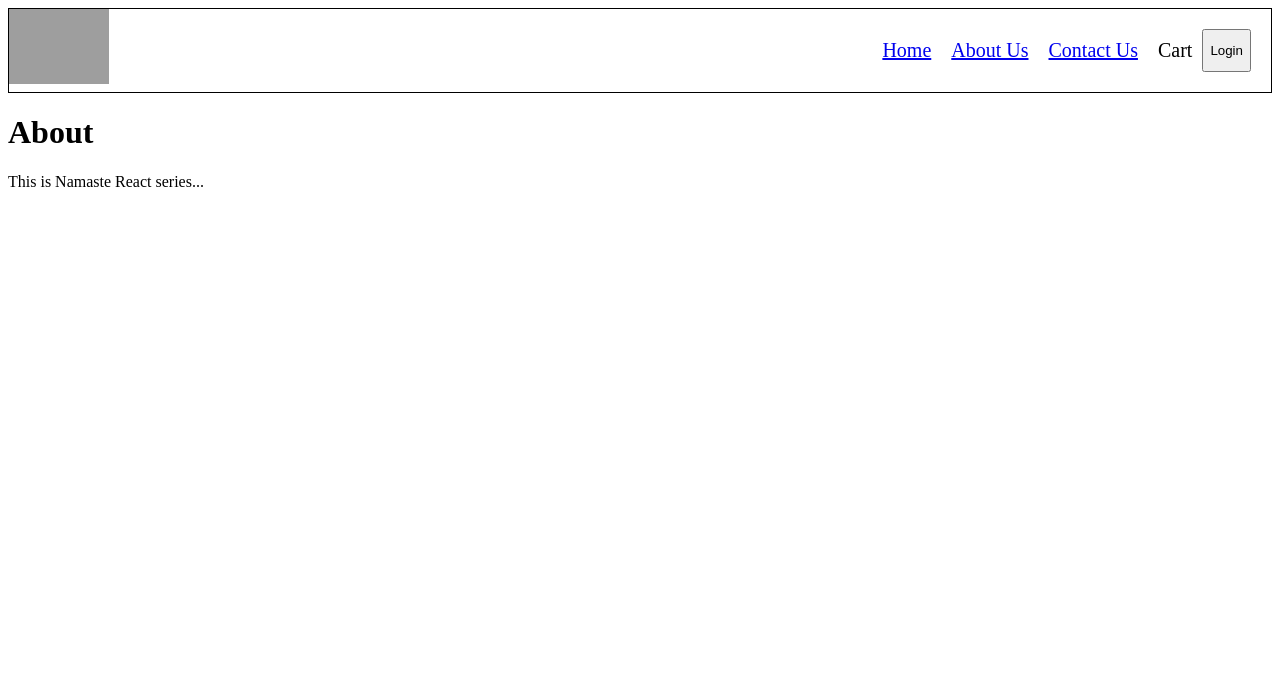
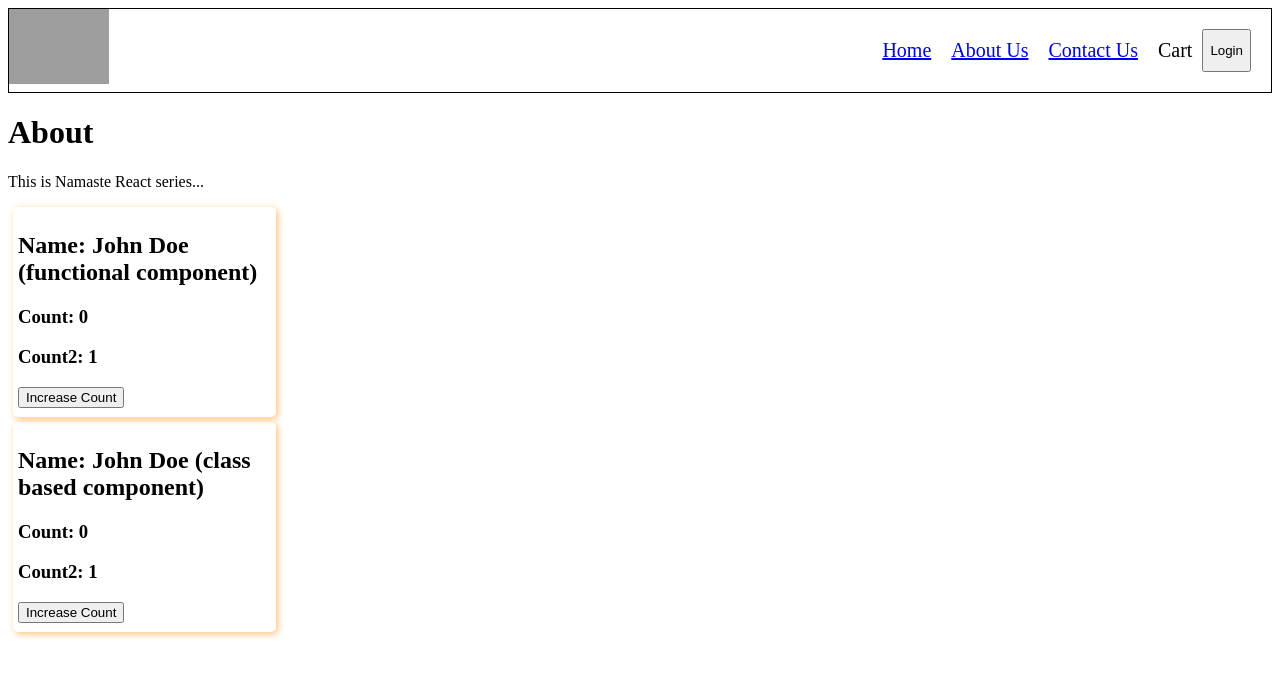
Before and after one commit to abhishekkenganal2/React-Advance, a React (Vite) app: page /about in a window 1280 px wide. Shown: the top 678 px of the page. Built offline with nearby package versions, Linux system fonts and the light colour scheme; grey boxes are pictures that could not be loaded.

Commit message:
Chapter 8  Classes learnt. Started with Chapter 9

```diff
--- a/index.css
+++ b/index.css
@@ -74,3 +74,17 @@
 .login{
     padding: 0 20;
 }
+
+.user-card{
+    padding: 5px;
+    width: 20%;
+    margin: 5px;
+    height: 200px;
+    box-shadow: rgb(255, 193, 122) 2px 2px 7px;
+    border-radius: 5px;
+}
+
+.user-card:hover {
+    box-shadow: rgb(0, 0, 0) 2px 2px 10px;
+    cursor: pointer;
+}
--- a/src/components/About.js
+++ b/src/components/About.js
@@ -1,8 +1,13 @@
+import Users from "./Users";
+import UserClass from "./UserClass.js";
+
 const About = () => {
     return (
         <div>
             <h1>About</h1>
             <p>This is Namaste React series...</p>
+            <Users name="John Doe (functional component)"/>
+            <UserClass name="John Doe (class based component)"/>
         </div>
     )
 }
--- /dev/null
+++ b/src/components/UserClass.js
@@ -0,0 +1,40 @@
+import React from "react";
+
+// Class based component
+class UserClass extends React.Component {
+  constructor(props) {
+    super(props);
+
+    this.state = {
+      count: 0,
+      count2:1
+    };
+  }
+
+  render() {
+
+    const { count, count2 } = this.state;
+
+    const ChangeCount = () =>{
+        //NOTE: We can't use this.state.count directly to update the state
+        // this.state.count = this.state.count + 1; // This is wrong
+        // this.setState({count: this.state.count + 1}); // This is correct
+
+        this.setState({
+            count: count + 1,
+            count2: count2 + 1
+        })
+    }
+
+    return (
+      <div className="user-card">
+        <h2>Name: {this.props.name}</h2>
+        <h3>Count: {count}</h3>
+        <h3>Count2: {count2}</h3>
+        <button onClick={ChangeCount}>Increase Count</button>
+      </div>
+    );
+  }
+}
+
+export default UserClass;
--- /dev/null
+++ b/src/components/Users.js
@@ -0,0 +1,22 @@
+import React, { useState } from "react";
+
+const Users = ({ name }) => {
+  const [count, setCount] = useState(0);
+  const [count2, setCount2] = useState(1);
+
+  const ChangeCpunt = () => {
+    setCount(count + 1);
+    setCount2(count2 + 1);
+  }
+
+  return (
+    <div className="user-card">
+      <h2>Name: {name}</h2>
+      <h3>Count: {count}</h3>
+      <h3>Count2: {count2}</h3>
+      <button onClick={ChangeCpunt}>Increase Count</button>
+    </div>
+  );
+};
+
+export default Users;
```
Also changed, not shown: 1 other file (tests, documents, lock files or other folders).
